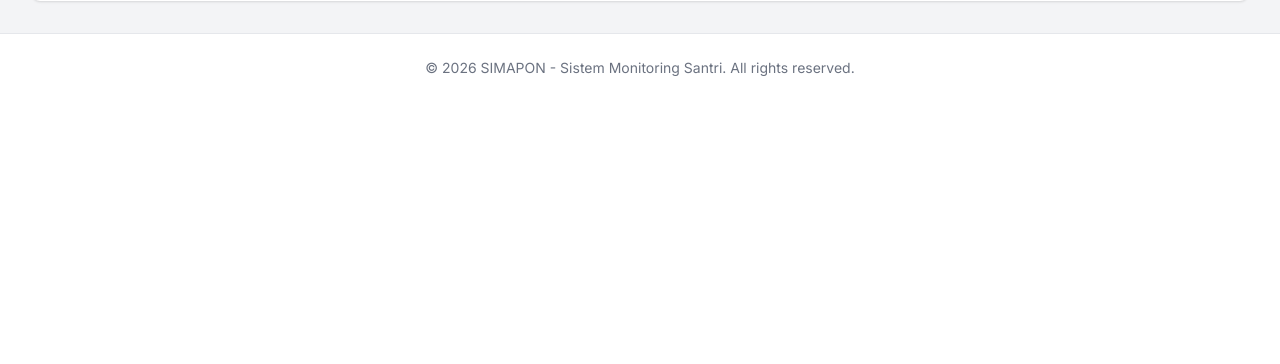
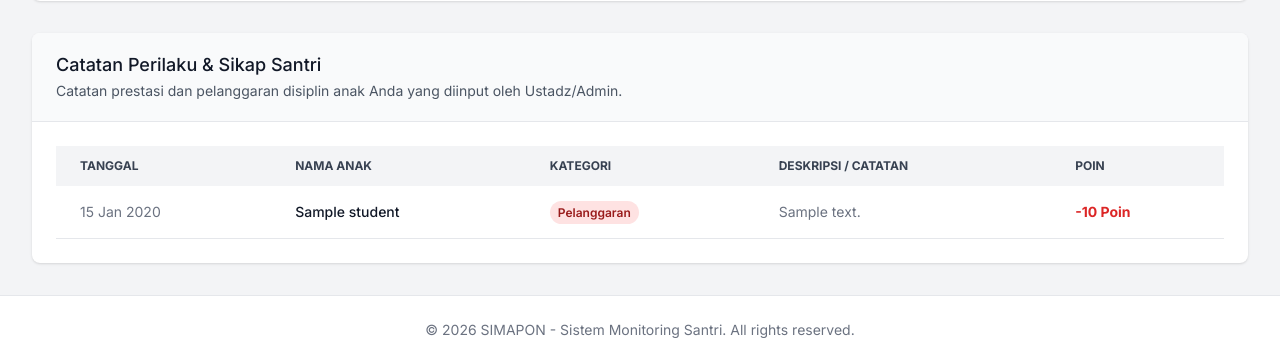
Before and after one commit to VICKYFIRNANSYAH/SIMAPON-ParentMonitoringSystem, a Django app: template templates/dashboards/parent.html in a window 1280 px wide. Shown: the part 873-1237 px from the top of the page. Before the commit the page ends 949 px from the top, so only its background shows below. Run offline with Django 5.2, Linux system fonts and the light colour scheme; the template is opened without the code that fills it: most values are stand-ins (such as "Sample title", 1, 10 or a date in 2020); some libraries are stand-ins or nearby versions.

Commit message:
Rev fitur catatan sikap-wali

```diff
--- a/SIMAPON/settings.py
+++ b/SIMAPON/settings.py
@@ -128,8 +128,8 @@ USE_TZ = True
 STATIC_URL = 'static/'
 STATICFILES_DIRS = [BASE_DIR / 'static']
 
-MEDIA_URL = 'media/'
-MEDIA_ROOT = BASE_DIR / 'media'
+MEDIA_URL = 'static/media/'
+MEDIA_ROOT = BASE_DIR / 'static' / 'media'
 
 AUTH_USER_MODEL = 'users.User'
 LOGIN_URL = 'login'
--- a/templates/dashboards/parent.html
+++ b/templates/dashboards/parent.html
@@ -211,5 +211,66 @@
       </table>
     </div>
   </div>
+
+  <div class="bg-white shadow overflow-hidden sm:rounded-lg mt-8">
+    <div class="px-4 py-5 sm:px-6 border-b border-gray-200 bg-gray-50 flex justify-between items-center">
+      <div>
+        <h3 class="text-lg leading-6 font-medium text-gray-900">Catatan Perilaku & Sikap Santri</h3>
+        <p class="mt-1 text-sm text-gray-600">
+          Catatan prestasi dan pelanggaran disiplin anak Anda yang diinput oleh Ustadz/Admin.
+        </p>
+      </div>
+    </div>
+    <div class="p-6 overflow-x-auto">
+      <table class="datatable w-full text-left text-sm text-gray-500">
+        <thead class="text-xs text-gray-700 uppercase bg-gray-100">
+          <tr>
+            <th class="px-6 py-3">Tanggal</th>
+            <th class="px-6 py-3">Nama Anak</th>
+            <th class="px-6 py-3">Kategori</th>
+            <th class="px-6 py-3">Deskripsi / Catatan</th>
+            <th class="px-6 py-3">Poin</th>
+          </tr>
+        </thead>
+        <tbody>
+          {% for note in behavior_notes %}
+          <tr class="bg-white border-b hover:bg-gray-50 transition-colors">
+            <td class="px-6 py-4">{{ note.date|date:"d M Y" }}</td>
+            <td class="px-6 py-4 font-medium text-gray-900">
+              {{ note.student.name }}
+            </td>
+            <td class="px-6 py-4">
+              {% if note.category == 'prestasi' %}
+              <span class="px-2 py-1 text-xs font-semibold rounded-full bg-blue-100 text-blue-800">
+                Prestasi
+              </span>
+              {% else %}
+              <span class="px-2 py-1 text-xs font-semibold rounded-full bg-red-100 text-red-800">
+                Pelanggaran
+              </span>
+              {% endif %}
+            </td>
+            <td class="px-6 py-4">
+              {{ note.description }}
+            </td>
+            <td class="px-6 py-4 font-bold">
+              {% if note.category == 'prestasi' %}
+              <span class="text-green-600">+{{ note.points }} Poin</span>
+              {% else %}
+              <span class="text-red-600">-{{ note.points }} Poin</span>
+              {% endif %}
+            </td>
+          </tr>
+          {% empty %}
+          <tr>
+            <td colspan="5" class="px-6 py-4 text-center text-gray-500">
+              Belum ada catatan perilaku untuk anak Anda.
+            </td>
+          </tr>
+          {% endfor %}
+        </tbody>
+      </table>
+    </div>
+  </div>
 </div>
 {% endblock %}
--- a/users/views.py
+++ b/users/views.py
@@ -155,6 +155,7 @@ def parent_dashboard(request):
 
     children_count = children.count()
     pending_payments_count = payments.exclude(status='lunas').count()
+    behavior_notes = BehaviorNote.objects.filter(student__parent=request.user).select_related('student').order_by('-date', '-id')
 
     return render(
         request,
@@ -164,6 +165,7 @@ def parent_dashboard(request):
             'payments': payments,
             'children_count': children_count,
             'pending_payments_count': pending_payments_count,
+            'behavior_notes': behavior_notes,
         },
     )
 
```
Also changed, not shown: 2 other files.
